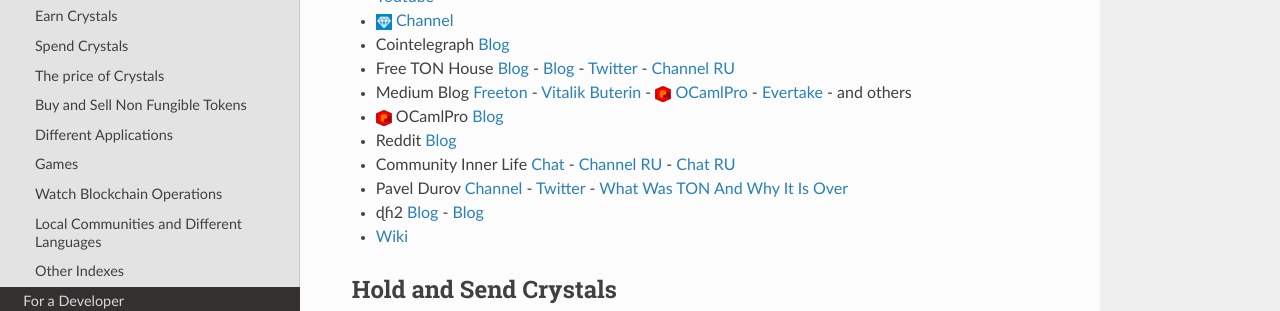
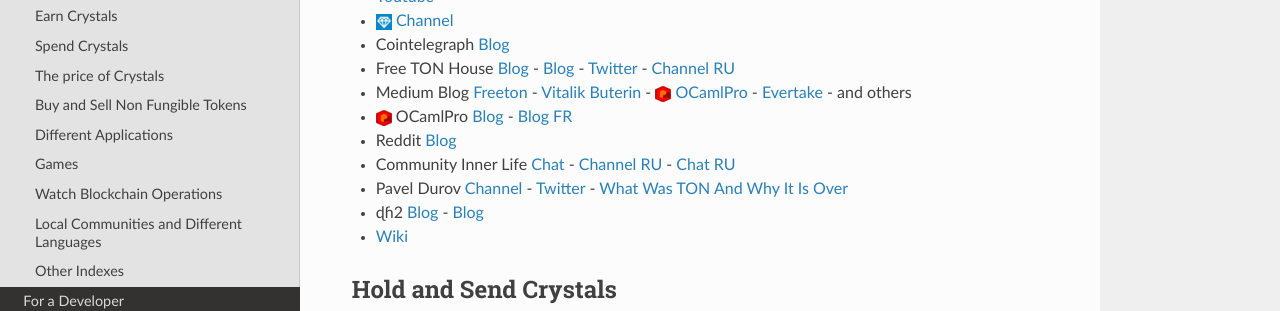
Before and after one commit to OCamlPro/www.freeton.link, a Sphinx documentation site: the page built from sphinx/user.rst, in a window 1280 px wide and 900 px high. Shown: the part 303-614 px from the top of the window. Built offline with Sphinx 7.4.7 and the Read the Docs theme 2.0.0, drawn with Linux system fonts in a browser that asks for light colours; the version number could not be read and is left out; some of the changed text lies outside the part shown.

Commit message:
petits changements

```diff
--- a/sphinx/user.rst
+++ b/sphinx/user.rst
@@ -11,7 +11,7 @@
 * Cointelegraph `Blog <https://cointelegraph.com/>`_
 * Free TON House `Blog <https://freeton.house/>`_ - `Blog <https://toncrystal.today/>`_ - `Twitter <https://twitter.com/FreetonH>`_ - `Channel RU <https://t.me/fth_ru>`_
 * Medium Blog `Freeton <https://medium.com/freeton>`_ - `Vitalik Buterin <https://medium.com/@VitalikButerin>`_ - |ocamlpro.ico| `OCamlPro <https://medium.com/ocamlpro-blockchain-fr>`_ - `Evertake <https://medium.com/everstake/what-is-free-ton-and-how-ton-blockchain-benefits-a-wide-range-of-industries-from-serving-81f0ddfbfd61>`_ - and others
-* |ocamlpro.ico| OCamlPro `Blog <https://medium.com/ocamlpro-blockchain-fr>`_
+* |ocamlpro.ico| OCamlPro `Blog <https://medium.com/ocamlpro-blockchain-fr>`_ - `Blog FR <https://forum.freeton.org/t/articles-de-blog-en-francais-sur-freeton/11233>`_
 * Reddit `Blog <https://www.reddit.com/r/TONCRYSTAL/>`_
 * Community Inner Life `Chat <https://t.me/joinchat/UlCYzgUx8XcYqW-W>`_ - `Channel RU <https://t.me/movetheopennetwork>`_ - `Chat RU <https://t.me/movetheopennetwork>`_
 * Pavel Durov `Channel <https://t.me/durov>`_ - `Twitter <https://twitter.com/durov>`_ - `What Was TON And Why It Is Over <https://telegra.ph/What-Was-TON-And-Why-It-Is-Over-05-12>`_
```
Also changed, not shown: other parts of sphinx/user.rst (+1 -1 lines).
